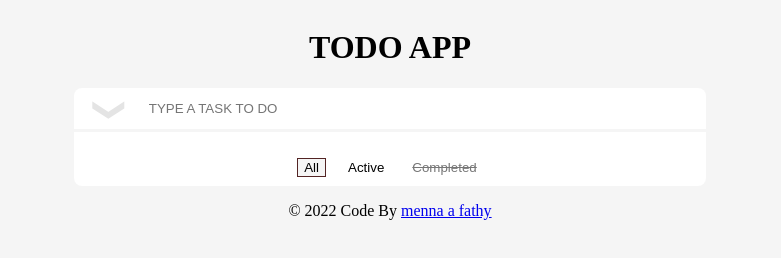
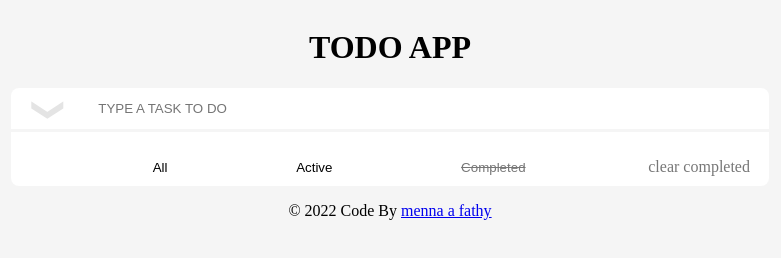
Before and after one commit to mennaAFathy1014/TODO-APP-With-JS, a plain HTML site: page index.html in a window 1280 px wide. Shown: the whole page, without its empty margins (250-1031 px from the left). Drawn offline with Linux system fonts and the light colour scheme.

Commit message:
modified ui

```diff
--- a/css/main.css
+++ b/css/main.css
@@ -14,7 +14,7 @@ main{
     flex-direction: column;
     /* justify-content: center;
     align-items: center; */
-    min-width: 50%;
+    min-width: 60%;
     border-radius: 0.5rem;
     -webkit-border-radius: 0.5rem;
     -moz-border-radius: 0.5rem;
@@ -67,7 +67,7 @@ footer {
     height: 20px;
     text-align: center;
     display:flex;
-    justify-content: center;
+    justify-content: space-between;
     align-items: center;
     position: relative;
 }
@@ -75,14 +75,9 @@ footer {
     display: flex;
     justify-content: center;
     align-items: center;
-    margin-inline: 0.5rem;
     background-color: white;
     border-style: none;
     cursor: pointer;
-}
-button.selected{
-    background-color: #f5f5f5;
-    border: 0.01rem solid #532424;
 }
 .todo-list{
     width: 100%;
@@ -137,3 +132,10 @@ button.selected{
     -ms-border-radius: 50%;
     -o-border-radius: 50%;
 }
+.footer .clear{
+    cursor: pointer;
+    /* margin-inline-start: auto; */
+}
+.counter{
+    /* padding-inline-end: 3em; */
+}
--- a/index.html
+++ b/index.html
@@ -22,6 +22,7 @@
             <button class="all selected ">All</button>
             <button class="active">Active</button>
             <button class="completed ">Completed</button>
+            <span class="clear">clear completed</span>
         </div>
     </main>
     <footer>
```
